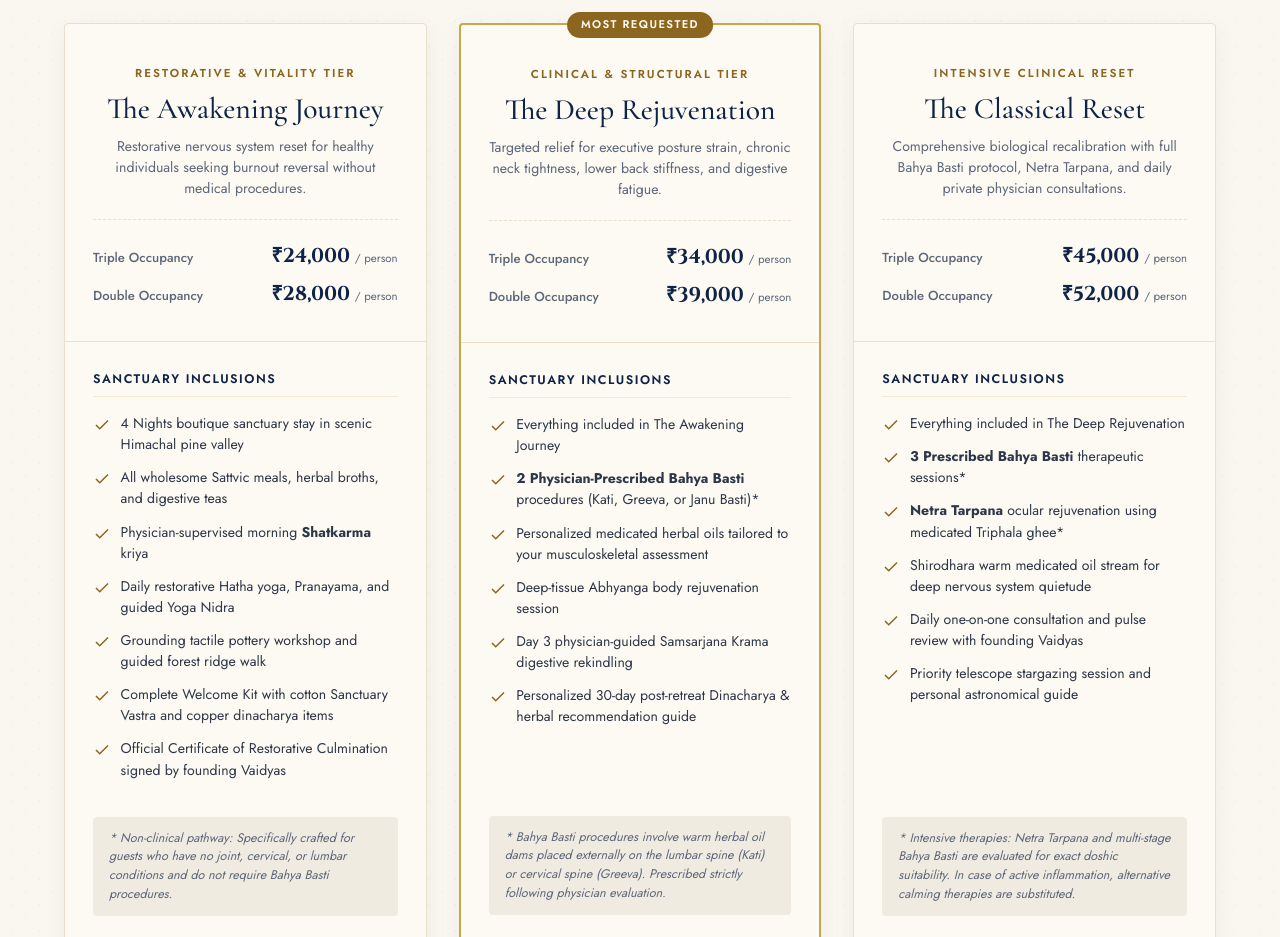
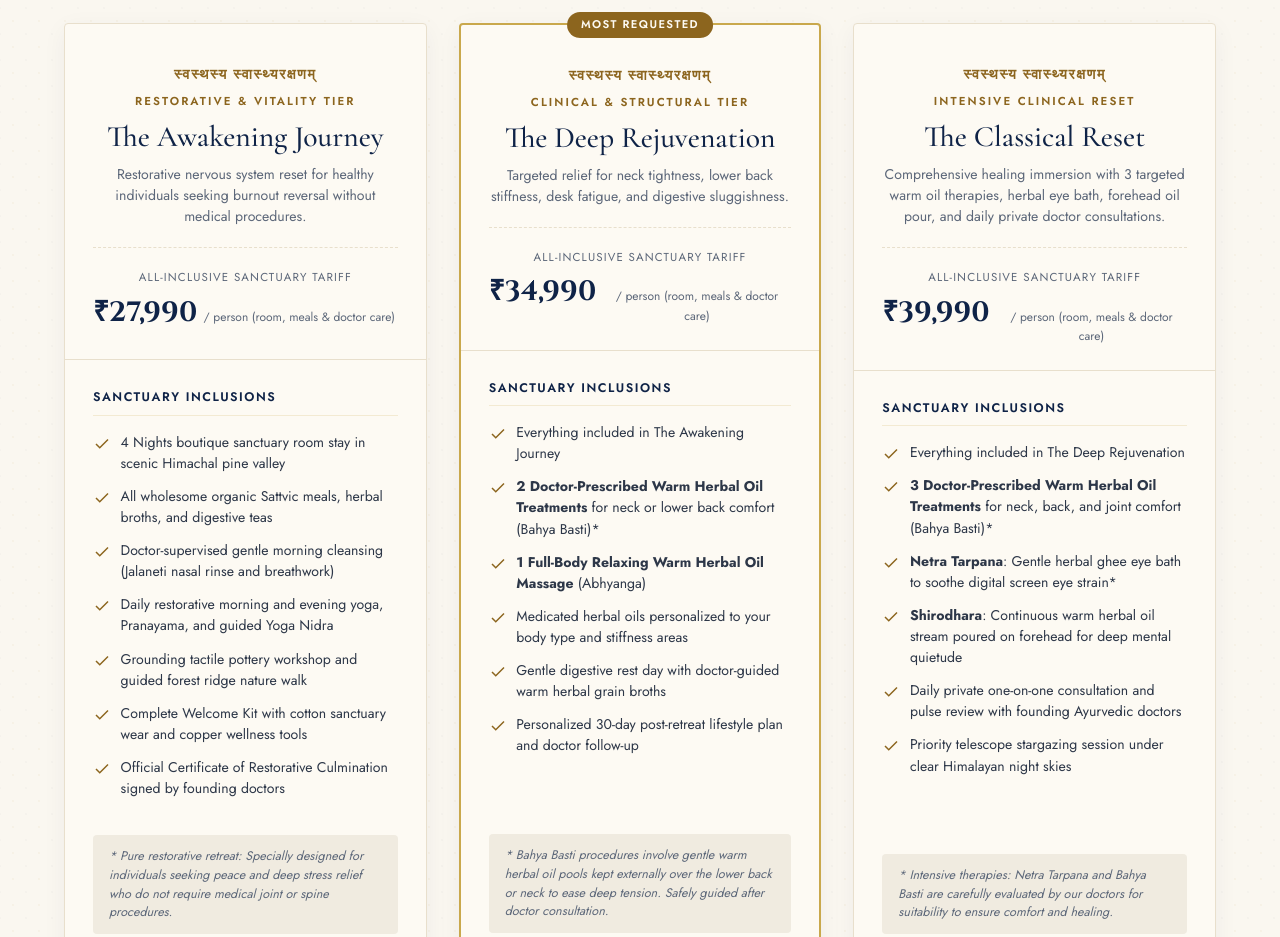
Before and after one commit to aceblazingsun/The-Reset-Co, a website: page programmes.html in a window 1280 px wide. Shown: the part 980-1917 px from the top of the page. Drawn offline with nearby package versions, Linux system fonts and the light colour scheme.

Commit message:
Standardize single tariff pricing across plans, position shloka above plan title, and simplify service descriptions

```diff
--- a/programmes.html
+++ b/programmes.html
@@ -322,34 +322,49 @@
     min-height: 42px;
   }
 
+  .card-shloka {
+    font-family: 'Cinzel', serif;
+    font-size: 0.88rem;
+    color: var(--gold-dark);
+    letter-spacing: 0.12em;
+    margin-bottom: 0.35rem;
+    font-weight: 600;
+  }
+
   .card-pricing-block {
     margin-top: 1.25rem;
     padding-top: 1.25rem;
     border-top: 1px dashed var(--border);
   }
 
-  .pricing-option {
+  .pricing-single {
     display: flex;
-    justify-content: space-between;
-    align-items: baseline;
-    margin-bottom: 0.4rem;
+    flex-direction: column;
+    gap: 0.25rem;
   }
 
-  .pricing-type {
-    font-size: 0.82rem;
+  .pricing-single-label {
+    font-size: 0.72rem;
     color: var(--text-muted);
-    font-weight: 500;
+    text-transform: uppercase;
+    letter-spacing: 0.1em;
   }
 
-  .pricing-amt {
+  .pricing-single-row {
+    display: flex;
+    align-items: baseline;
+    gap: 0.4rem;
+  }
+
+  .pricing-single-amt {
     font-family: var(--display);
-    font-size: 1.25rem;
+    font-size: 1.75rem;
     font-weight: 700;
     color: var(--royal-deep);
   }
 
-  .pricing-sub {
-    font-size: 0.72rem;
+  .pricing-single-sub {
+    font-size: 0.75rem;
     color: var(--text-muted);
   }
 
@@ -841,7 +856,7 @@
       <span class="shloka-subtext">Our Classical Ayurvedic Mandate</span>
     </div>
     <h1>Physician-Curated Restorative Pathways</h1>
-    <p>Every journey at The Reset Co. is individually diagnosed and administered on-site by certified BAMS Ayurvedic physicians Dr. Himanshu Bhatt and Dr. Aditya Kaundal. Select the depth of physiological recalibration aligned with your body constitution.</p>
+    <p>Every journey at The Reset Co. is individually diagnosed and administered on-site by certified BAMS Ayurvedic physicians Dr. Himanshu Bhatt and Dr. Aditya Kaundal. Select the depth of physiological restoration aligned with your body constitution.</p>
   </header>
 
   <!-- MAIN CONTENT CONTAINER -->
@@ -871,23 +886,17 @@
       <!-- TIER 1: THE AWAKENING JOURNEY -->
       <article class="programme-card">
         <div class="card-top">
-          <div class="card-tier-label">Restorative & Vitality Tier</div>
+          <div class="card-shloka">स्वस्थस्य स्वास्थ्यरक्षणम्</div>
+          <div class="card-tier-label">Restorative &amp; Vitality Tier</div>
           <h3 class="card-title">The Awakening Journey</h3>
           <p class="card-tagline">Restorative nervous system reset for healthy individuals seeking burnout reversal without medical procedures.</p>
 
           <div class="card-pricing-block">
-            <div class="pricing-option">
-              <span class="pricing-type">Triple Occupancy</span>
-              <div>
-                <span class="pricing-amt">&#8377;24,000</span>
-                <span class="pricing-sub">/ person</span>
-              </div>
-            </div>
-            <div class="pricing-option">
-              <span class="pricing-type">Double Occupancy</span>
-              <div>
-                <span class="pricing-amt">&#8377;28,000</span>
-                <span class="pricing-sub">/ person</span>
+            <div class="pricing-single">
+              <span class="pricing-single-label">All-Inclusive Sanctuary Tariff</span>
+              <div class="pricing-single-row">
+                <span class="pricing-single-amt">&#8377;27,990</span>
+                <span class="pricing-single-sub">/ person (room, meals &amp; doctor care)</span>
               </div>
             </div>
           </div>
@@ -898,36 +907,36 @@
           <ul class="inclusion-list">
             <li class="inclusion-item">
               <svg width="18" height="18" viewBox="0 0 24 24" fill="none" stroke="currentColor" stroke-width="2"><polyline points="20 6 9 17 4 12"></polyline></svg>
-              <span>4 Nights boutique sanctuary stay in scenic Himachal pine valley</span>
+              <span>4 Nights boutique sanctuary room stay in scenic Himachal pine valley</span>
             </li>
             <li class="inclusion-item">
               <svg width="18" height="18" viewBox="0 0 24 24" fill="none" stroke="currentColor" stroke-width="2"><polyline points="20 6 9 17 4 12"></polyline></svg>
-              <span>All wholesome Sattvic meals, herbal broths, and digestive teas</span>
+              <span>All wholesome organic Sattvic meals, herbal broths, and digestive teas</span>
             </li>
             <li class="inclusion-item">
               <svg width="18" height="18" viewBox="0 0 24 24" fill="none" stroke="currentColor" stroke-width="2"><polyline points="20 6 9 17 4 12"></polyline></svg>
-              <span>Physician-supervised morning <strong>Shatkarma</strong> kriya</span>
+              <span>Doctor-supervised gentle morning cleansing (Jalaneti nasal rinse and breathwork)</span>
             </li>
             <li class="inclusion-item">
               <svg width="18" height="18" viewBox="0 0 24 24" fill="none" stroke="currentColor" stroke-width="2"><polyline points="20 6 9 17 4 12"></polyline></svg>
-              <span>Daily restorative Hatha yoga, Pranayama, and guided Yoga Nidra</span>
+              <span>Daily restorative morning and evening yoga, Pranayama, and guided Yoga Nidra</span>
             </li>
             <li class="inclusion-item">
               <svg width="18" height="18" viewBox="0 0 24 24" fill="none" stroke="currentColor" stroke-width="2"><polyline points="20 6 9 17 4 12"></polyline></svg>
-              <span>Grounding tactile pottery workshop and guided forest ridge walk</span>
+              <span>Grounding tactile pottery workshop and guided forest ridge nature walk</span>
             </li>
             <li class="inclusion-item">
               <svg width="18" height="18" viewBox="0 0 24 24" fill="none" stroke="currentColor" stroke-width="2"><polyline points="20 6 9 17 4 12"></polyline></svg>
-              <span>Complete Welcome Kit with cotton Sanctuary Vastra and copper dinacharya items</span>
+              <span>Complete Welcome Kit with cotton sanctuary wear and copper wellness tools</span>
             </li>
             <li class="inclusion-item">
               <svg width="18" height="18" viewBox="0 0 24 24" fill="none" stroke="currentColor" stroke-width="2"><polyline points="20 6 9 17 4 12"></polyline></svg>
-              <span>Official Certificate of Restorative Culmination signed by founding Vaidyas</span>
+              <span>Official Certificate of Restorative Culmination signed by founding doctors</span>
             </li>
           </ul>
 
           <div class="asterisk-note">
-            * Non-clinical pathway: Specifically crafted for guests who have no joint, cervical, or lumbar conditions and do not require Bahya Basti procedures.
+            * Pure restorative retreat: Specially designed for individuals seeking peace and deep stress relief who do not require medical joint or spine procedures.
           </div>
         </div>
 
@@ -943,23 +952,17 @@
       <article class="programme-card featured">
         <span class="badge-featured">Most Requested</span>
         <div class="card-top">
-          <div class="card-tier-label">Clinical & Structural Tier</div>
+          <div class="card-shloka">स्वस्थस्य स्वास्थ्यरक्षणम्</div>
+          <div class="card-tier-label">Clinical &amp; Structural Tier</div>
           <h3 class="card-title">The Deep Rejuvenation</h3>
-          <p class="card-tagline">Targeted relief for executive posture strain, chronic neck tightness, lower back stiffness, and digestive fatigue.</p>
+          <p class="card-tagline">Targeted relief for neck tightness, lower back stiffness, desk fatigue, and digestive sluggishness.</p>
 
           <div class="card-pricing-block">
-            <div class="pricing-option">
-              <span class="pricing-type">Triple Occupancy</span>
-              <div>
-                <span class="pricing-amt">&#8377;34,000</span>
-                <span class="pricing-sub">/ person</span>
-              </div>
-            </div>
-            <div class="pricing-option">
-              <span class="pricing-type">Double Occupancy</span>
-              <div>
-                <span class="pricing-amt">&#8377;39,000</span>
-                <span class="pricing-sub">/ person</span>
+            <div class="pricing-single">
+              <span class="pricing-single-label">All-Inclusive Sanctuary Tariff</span>
+              <div class="pricing-single-row">
+                <span class="pricing-single-amt">&#8377;34,990</span>
+                <span class="pricing-single-sub">/ person (room, meals &amp; doctor care)</span>
               </div>
             </div>
           </div>
@@ -974,28 +977,28 @@
             </li>
             <li class="inclusion-item">
               <svg width="18" height="18" viewBox="0 0 24 24" fill="none" stroke="currentColor" stroke-width="2"><polyline points="20 6 9 17 4 12"></polyline></svg>
-              <span><strong>2 Physician-Prescribed Bahya Basti</strong> procedures (Kati, Greeva, or Janu Basti)*</span>
+              <span><strong>2 Doctor-Prescribed Warm Herbal Oil Treatments</strong> for neck or lower back comfort (Bahya Basti)*</span>
             </li>
             <li class="inclusion-item">
               <svg width="18" height="18" viewBox="0 0 24 24" fill="none" stroke="currentColor" stroke-width="2"><polyline points="20 6 9 17 4 12"></polyline></svg>
-              <span>Personalized medicated herbal oils tailored to your musculoskeletal assessment</span>
+              <span><strong>1 Full-Body Relaxing Warm Herbal Oil Massage</strong> (Abhyanga)</span>
             </li>
             <li class="inclusion-item">
               <svg width="18" height="18" viewBox="0 0 24 24" fill="none" stroke="currentColor" stroke-width="2"><polyline points="20 6 9 17 4 12"></polyline></svg>
-              <span>Deep-tissue Abhyanga body rejuvenation session</span>
+              <span>Medicated herbal oils personalized to your body type and stiffness areas</span>
             </li>
             <li class="inclusion-item">
               <svg width="18" height="18" viewBox="0 0 24 24" fill="none" stroke="currentColor" stroke-width="2"><polyline points="20 6 9 17 4 12"></polyline></svg>
-              <span>Day 3 physician-guided Samsarjana Krama digestive rekindling</span>
+              <span>Gentle digestive rest day with doctor-guided warm herbal grain broths</span>
             </li>
             <li class="inclusion-item">
               <svg width="18" height="18" viewBox="0 0 24 24" fill="none" stroke="currentColor" stroke-width="2"><polyline points="20 6 9 17 4 12"></polyline></svg>
-              <span>Personalized 30-day post-retreat Dinacharya & herbal recommendation guide</span>
+              <span>Personalized 30-day post-retreat lifestyle plan and doctor follow-up</span>
             </li>
           </ul>
 
           <div class="asterisk-note">
-            * Bahya Basti procedures involve warm herbal oil dams placed externally on the lumbar spine (Kati) or cervical spine (Greeva). Prescribed strictly following physician evaluation.
+            * Bahya Basti procedures involve gentle warm herbal oil pools kept externally over the lower back or neck to ease deep tension. Safely guided after doctor consultation.
           </div>
         </div>
 
@@ -1010,23 +1013,17 @@
       <!-- TIER 3: THE CLASSICAL RESET -->
       <article class="programme-card">
         <div class="card-top">
+          <div class="card-shloka">स्वस्थस्य स्वास्थ्यरक्षणम्</div>
           <div class="card-tier-label">Intensive Clinical Reset</div>
           <h3 class="card-title">The Classical Reset</h3>
-          <p class="card-tagline">Comprehensive biological recalibration with full Bahya Basti protocol, Netra Tarpana, and daily private physician consultations.</p>
+          <p class="card-tagline">Comprehensive healing immersion with 3 targeted warm oil therapies, herbal eye bath, forehead oil pour, and daily private doctor consultations.</p>
 
           <div class="card-pricing-block">
-            <div class="pricing-option">
-              <span class="pricing-type">Triple Occupancy</span>
-              <div>
-                <span class="pricing-amt">&#8377;45,000</span>
-                <span class="pricing-sub">/ person</span>
-              </div>
-            </div>
-            <div class="pricing-option">
-              <span class="pricing-type">Double Occupancy</span>
-              <div>
-                <span class="pricing-amt">&#8377;52,000</span>
-                <span class="pricing-sub">/ person</span>
+            <div class="pricing-single">
+              <span class="pricing-single-label">All-Inclusive Sanctuary Tariff</span>
+              <div class="pricing-single-row">
+                <span class="pricing-single-amt">&#8377;39,990</span>
+                <span class="pricing-single-sub">/ person (room, meals &amp; doctor care)</span>
               </div>
             </div>
           </div>
@@ -1041,28 +1038,28 @@
             </li>
             <li class="inclusion-item">
               <svg width="18" height="18" viewBox="0 0 24 24" fill="none" stroke="currentColor" stroke-width="2"><polyline points="20 6 9 17 4 12"></polyline></svg>
-              <span><strong>3 Prescribed Bahya Basti</strong> therapeutic sessions*</span>
+              <span><strong>3 Doctor-Prescribed Warm Herbal Oil Treatments</strong> for neck, back, and joint comfort (Bahya Basti)*</span>
             </li>
             <li class="inclusion-item">
               <svg width="18" height="18" viewBox="0 0 24 24" fill="none" stroke="currentColor" stroke-width="2"><polyline points="20 6 9 17 4 12"></polyline></svg>
-              <span><strong>Netra Tarpana</strong> ocular rejuvenation using medicated Triphala ghee*</span>
+              <span><strong>Netra Tarpana</strong>: Gentle herbal ghee eye bath to soothe digital screen eye strain*</span>
             </li>
             <li class="inclusion-item">
               <svg width="18" height="18" viewBox="0 0 24 24" fill="none" stroke="currentColor" stroke-width="2"><polyline points="20 6 9 17 4 12"></polyline></svg>
-              <span>Shirodhara warm medicated oil stream for deep nervous system quietude</span>
+              <span><strong>Shirodhara</strong>: Continuous warm herbal oil stream poured on forehead for deep mental quietude</span>
             </li>
             <li class="inclusion-item">
               <svg width="18" height="18" viewBox="0 0 24 24" fill="none" stroke="currentColor" stroke-width="2"><polyline points="20 6 9 17 4 12"></polyline></svg>
-              <span>Daily one-on-one consultation and pulse review with founding Vaidyas</span>
+              <span>Daily private one-on-one consultation and pulse review with founding Ayurvedic doctors</span>
             </li>
             <li class="inclusion-item">
               <svg width="18" height="18" viewBox="0 0 24 24" fill="none" stroke="currentColor" stroke-width="2"><polyline points="20 6 9 17 4 12"></polyline></svg>
-              <span>Priority telescope stargazing session and personal astronomical guide</span>
+              <span>Priority telescope stargazing session under clear Himalayan night skies</span>
             </li>
           </ul>
 
           <div class="asterisk-note">
-            * Intensive therapies: Netra Tarpana and multi-stage Bahya Basti are evaluated for exact doshic suitability. In case of active inflammation, alternative calming therapies are substituted.
+            * Intensive therapies: Netra Tarpana and Bahya Basti are carefully evaluated by our doctors for suitability to ensure comfort and healing.
           </div>
         </div>
 
@@ -1136,7 +1133,7 @@
       <div class="disclosure-item">
         <span class="star-symbol">*</span>
         <div>
-          <strong>Uniform Room Accommodations:</strong> To maintain egalitarian community harmony and prevent status competition, all rooms across both Double and Triple Occupancy tiers are identical boutique mountain rooms in our Himalayan sanctuary partner estate. Price differences reflect therapeutic resources, physician time, and specialized herbal preparations.
+          <strong>Uniform Room Accommodations:</strong> To maintain egalitarian community harmony, all sanctuary rooms are peaceful boutique mountain accommodations in our Himachal sanctuary estate. The all-inclusive tariff covers your complete stay, daily doctor consultations, wholesome organic meals, and therapeutic care with transparent pricing.
         </div>
       </div>
     </section>
```
Also changed, not shown: index.html (+52 -29 lines), programme-awakening.html (+8 -10 lines), programme-rejuvenation.html (+9 -11 lines), programme-reset.html (+8 -10 lines).
